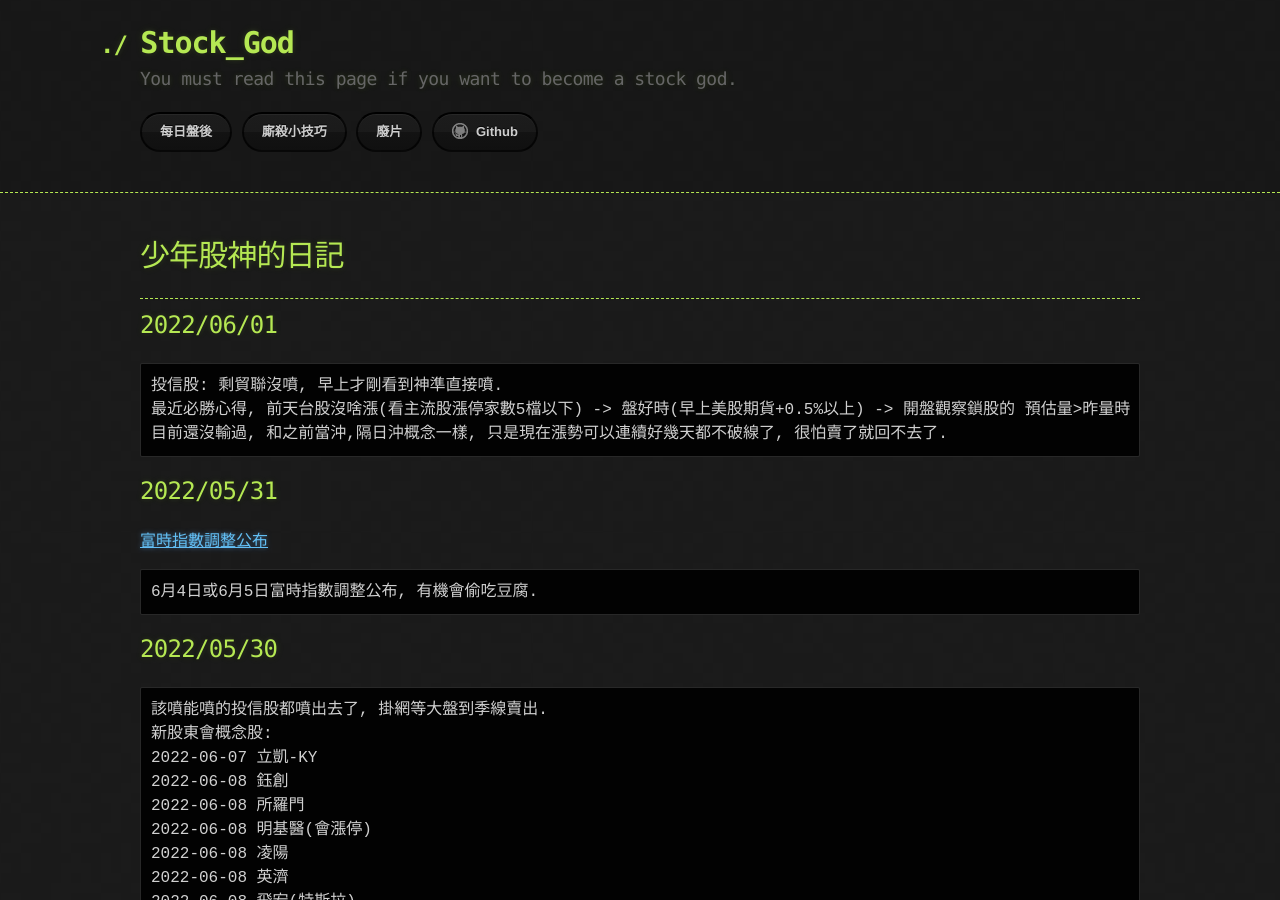
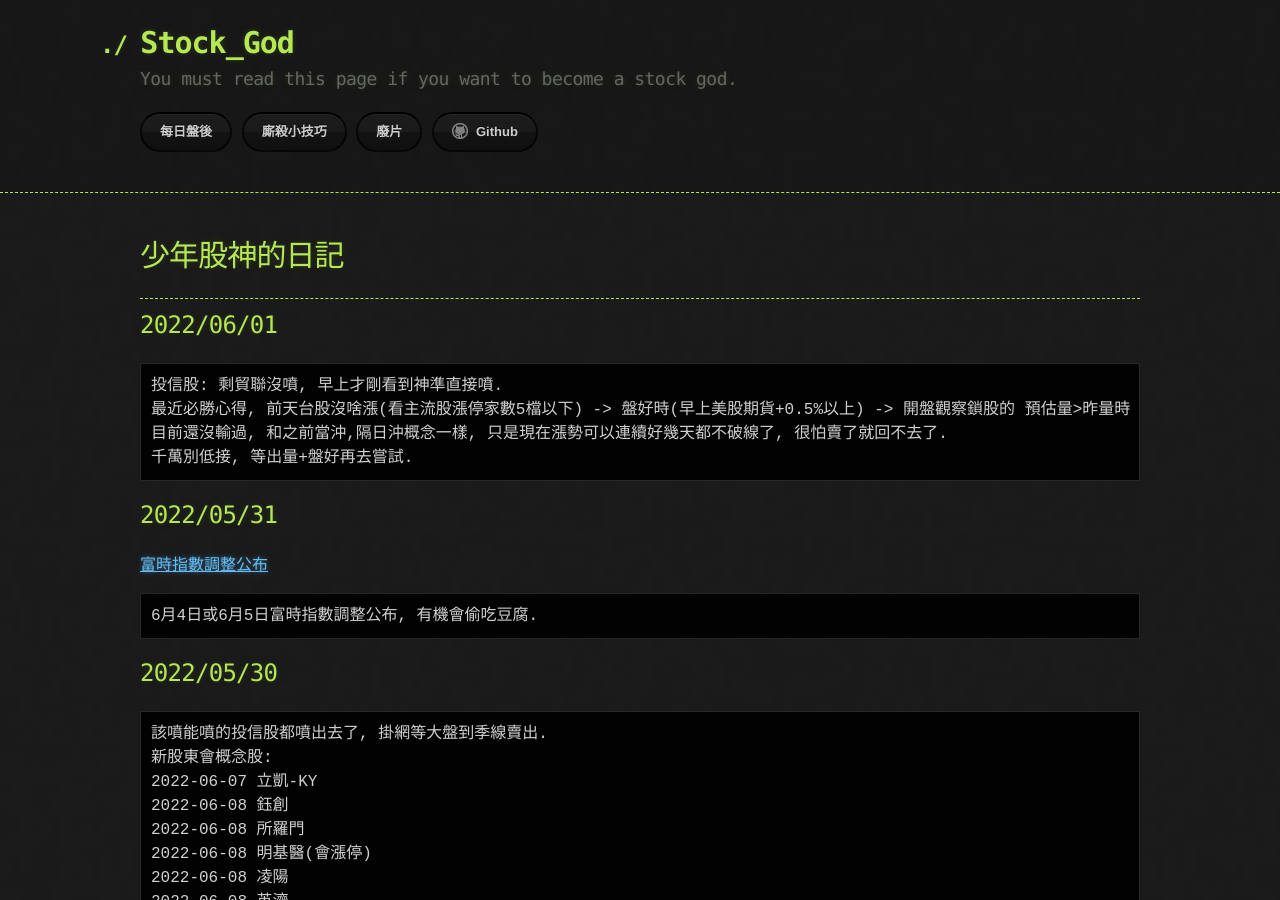
Before and after one commit to lepg5487/Stock_God, a Jekyll site: the page built from index.md, in a window 1280 px wide and 900 px high. Built offline with Jekyll 4.4.1, drawn with Linux system fonts in a browser that asks for light colours; our own code applies the rules of GitHub Pages for plain Markdown files.

Commit message:
Update index.md

````diff
--- a/index.md
+++ b/index.md
@@ -11,6 +11,7 @@ layout: testlayouts
 投信股: 剩貿聯沒噴, 早上才剛看到神準直接噴.
 最近必勝心得, 前天台股沒啥漲(看主流股漲停家數5檔以下) -> 盤好時(早上美股期貨+0.5%以上) -> 開盤觀察鎖股的 預估量>昨量時 -> 直接市價敲進個股.
 目前還沒輸過, 和之前當沖,隔日沖概念一樣, 只是現在漲勢可以連續好幾天都不破線了, 很怕賣了就回不去了.
+千萬別低接, 等出量+盤好再去嘗試.
 ```
 
 ## 2022/05/31
````
